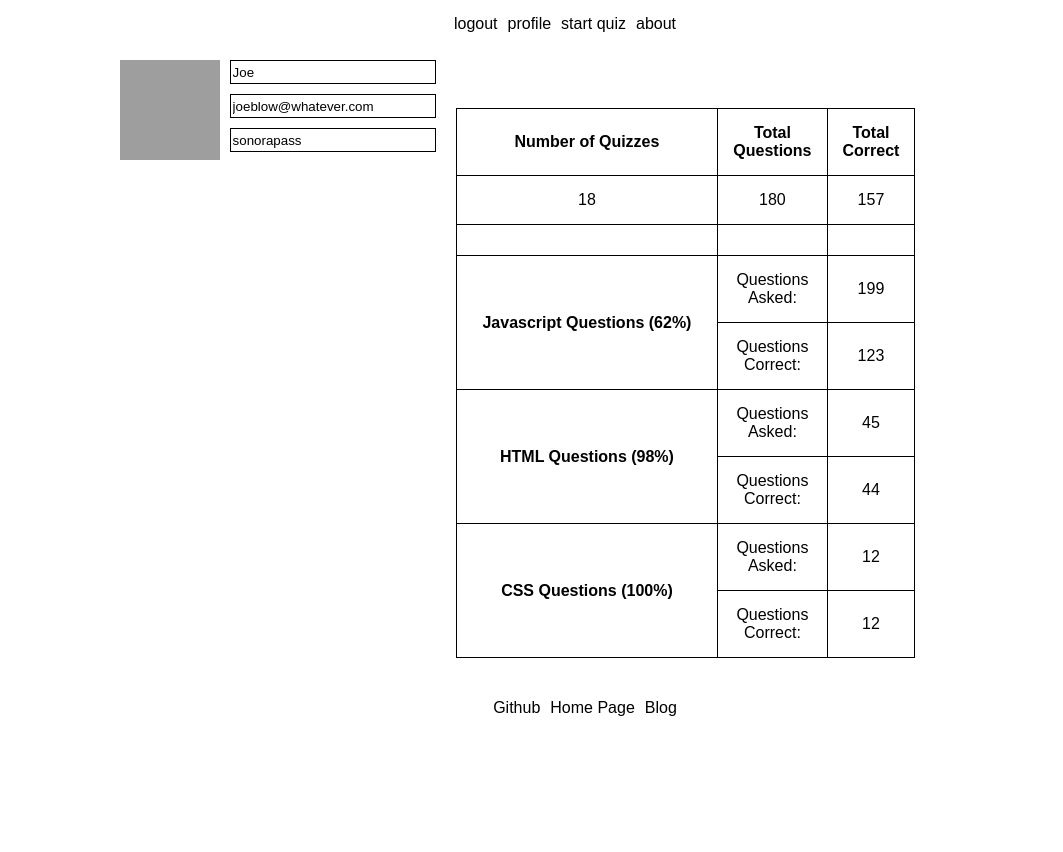
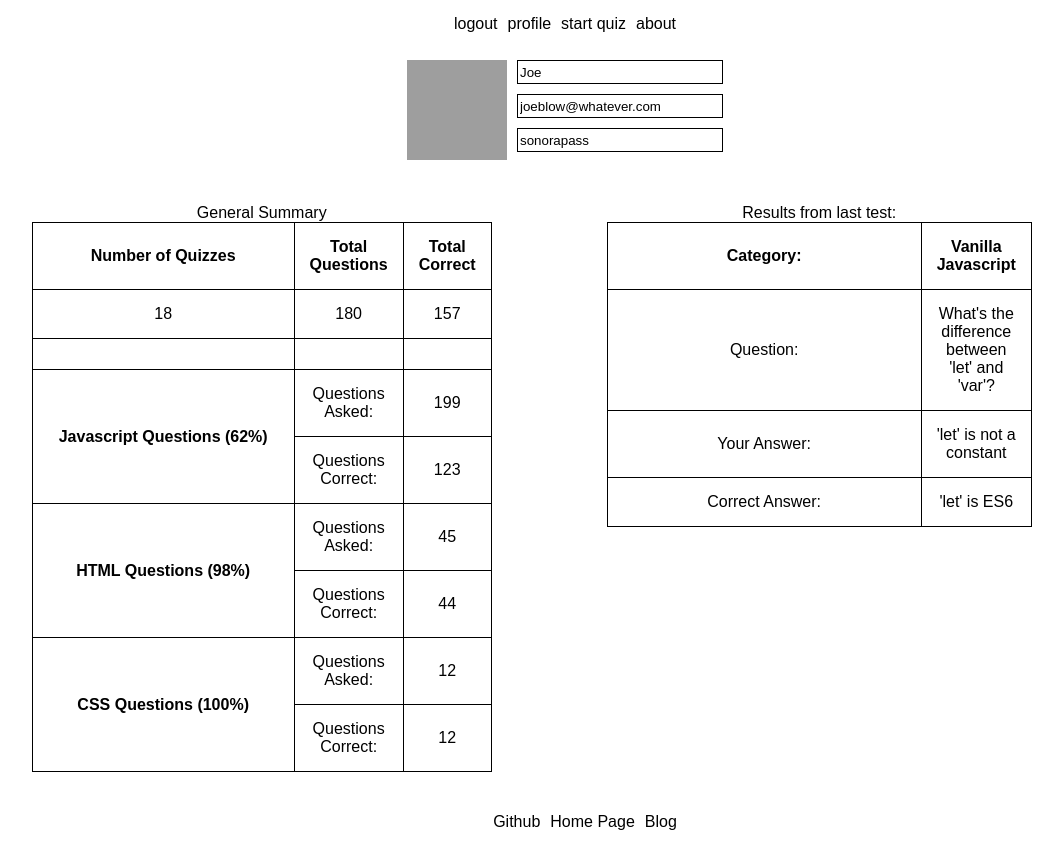
Before and after one commit to deepbsd/codeDrills-client, a React (Create React App) app: page /profile in a window 1280 px wide. Shown: the whole page, without its empty margins (75-1138 px from the left). Before the commit the page ends 800 px from the top, so only its background shows below. Built offline with nearby package versions, Linux system fonts and the light colour scheme; grey boxes are pictures that could not be loaded.

Commit message:
playing around with profile page userStats

```diff
--- a/src/components/userStats/userStats.js
+++ b/src/components/userStats/userStats.js
@@ -7,7 +7,9 @@ export default function Userstats(props) {
     return (
 
         <div className="profile">
+            <div class="profileContainer">
             <table>
+            <caption>General Summary</caption>
             <tr>
                 <th>Number of Quizzes</th><th>Total Questions</th><th>Total Correct</th>
                 </tr>
@@ -34,6 +36,18 @@ export default function Userstats(props) {
                   <td>Questions Correct:</td><td>{props.userData.cssQuestionsCorrect}</td>
                   </tr>
             </table>
+            </div>
+            <div class="profileContainer">
+              <table>
+                <caption>Results from last test:</caption>
+                <tr>
+                <th>Category:</th><th>{props.missedMost.category}</th>
+                </tr>
+                <tr><td>Question:</td><td>{props.missedMost.neverCorrect.question}</td></tr>
+                <tr><td>Your Answer:</td><td>{props.missedMost.neverCorrect.lastAnswer}</td></tr>
+                <tr><td>Correct Answer:</td><td>{props.missedMost.neverCorrect.correctAnswer}</td></tr>
+                </table>
+            </div>
         </div>
 
     );
```
